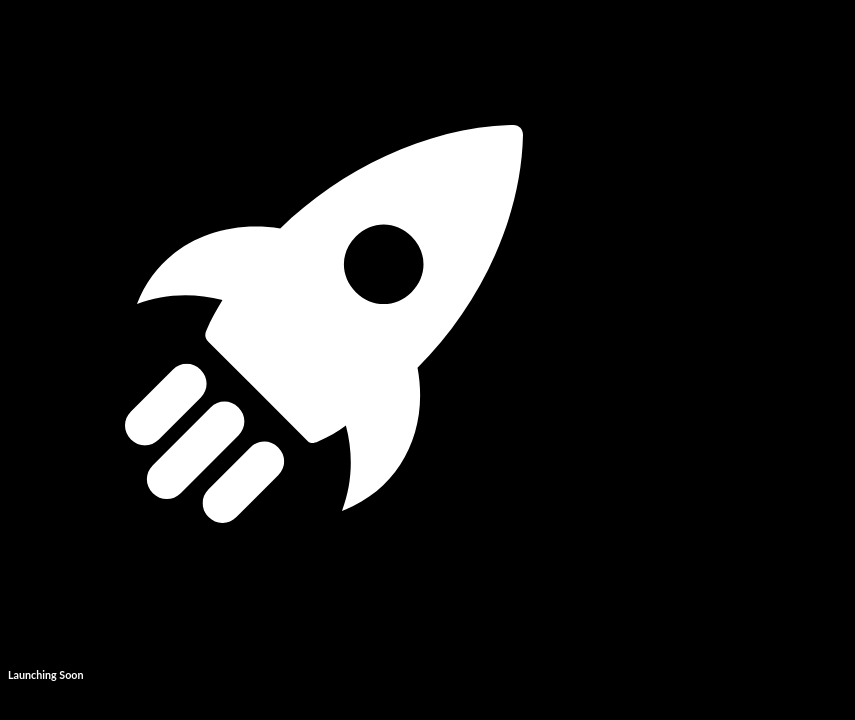
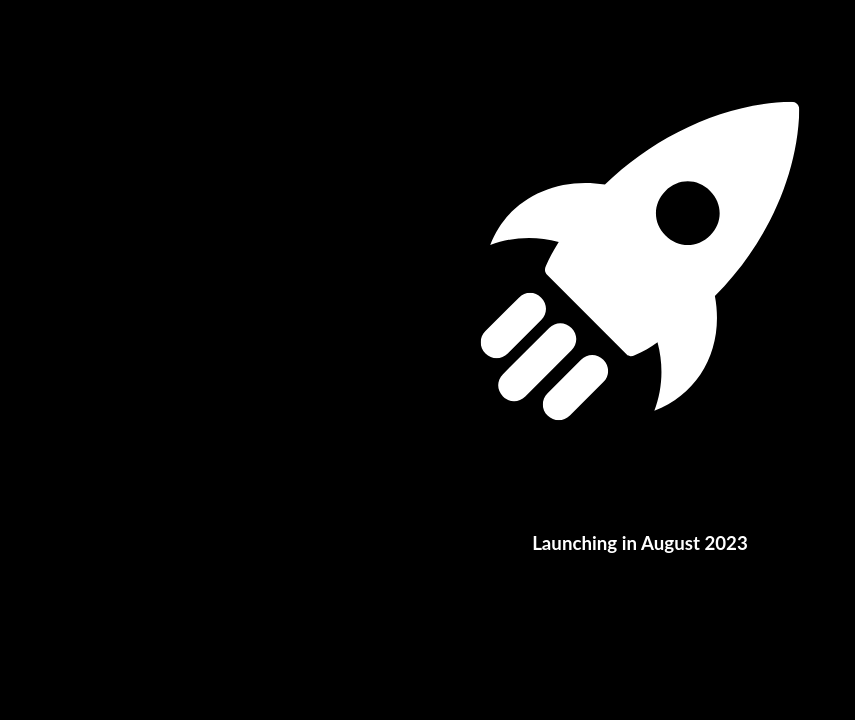
Before and after one commit to J-J-Test-Prep/Launch-Page, a plain HTML site: page index.html in a window 1280 px wide. Shown: the whole page, without its empty margins (0-855 px from the left). Drawn offline with Linux system fonts and the light colour scheme.

Commit message:
made edits

```diff
--- a/index.html
+++ b/index.html
@@ -4,8 +4,10 @@
     <meta charset="UTF-8" />
     <meta name="viewport" content="width=device-width, initial-scale=1.0" />
     <title>Launch Page</title>
-    <img src="./public/noun-rocket-1099915-FFFFFF.svg" />
-    <h6>Launching Soon</h6>
+    <div id="container">
+      <img src="./public/noun-rocket-1099915-FFFFFF.svg" />
+      <h3>Launching in August 2023</h3>
+    </div>
     <link rel="stylesheet" href="/style.css" />
   </head>
   <body></body>
--- a/style.css
+++ b/style.css
@@ -5,6 +5,18 @@ body {
 }
 
 img {
-  width: 50%;
-  height: 50%;
+  width: 40%;
+  height: 40%;
+  margin: 0;
 }
+
+h4 {
+  margin: 0;
+}
+
+#container {
+  display: flex;
+  flex-direction: column;
+  align-items: center;
+  justify-content: center;
+}
```
